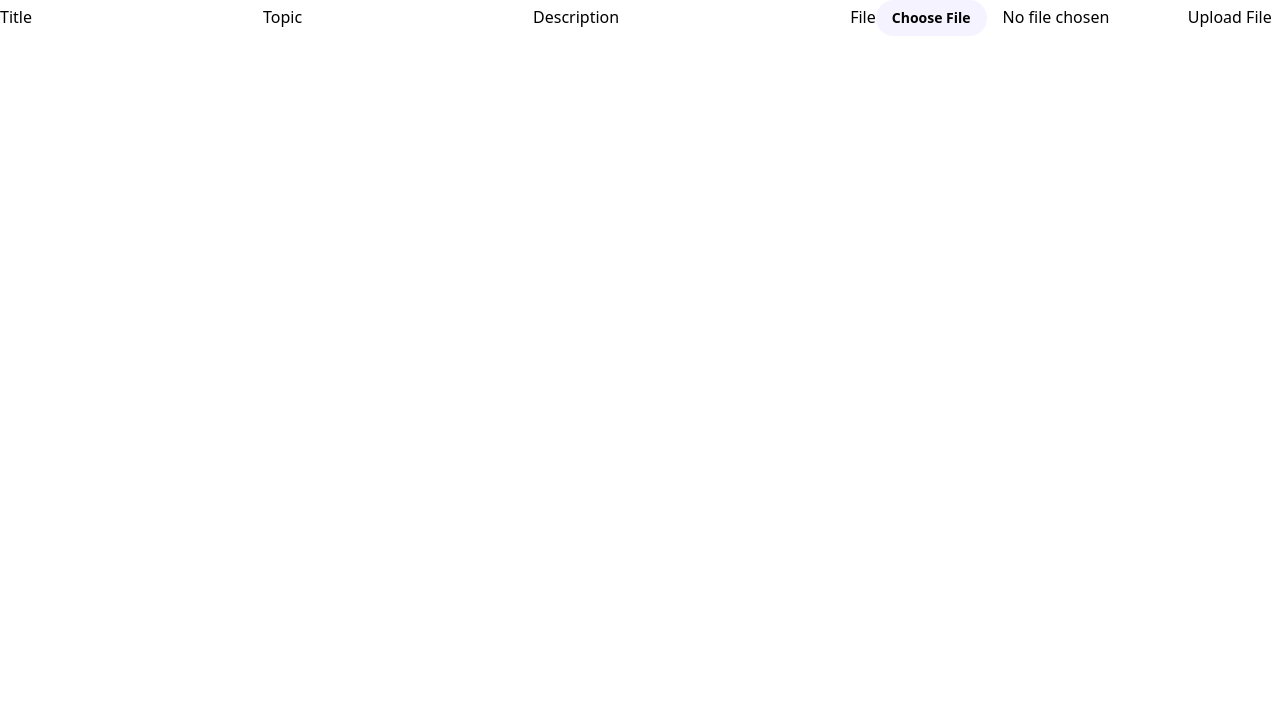
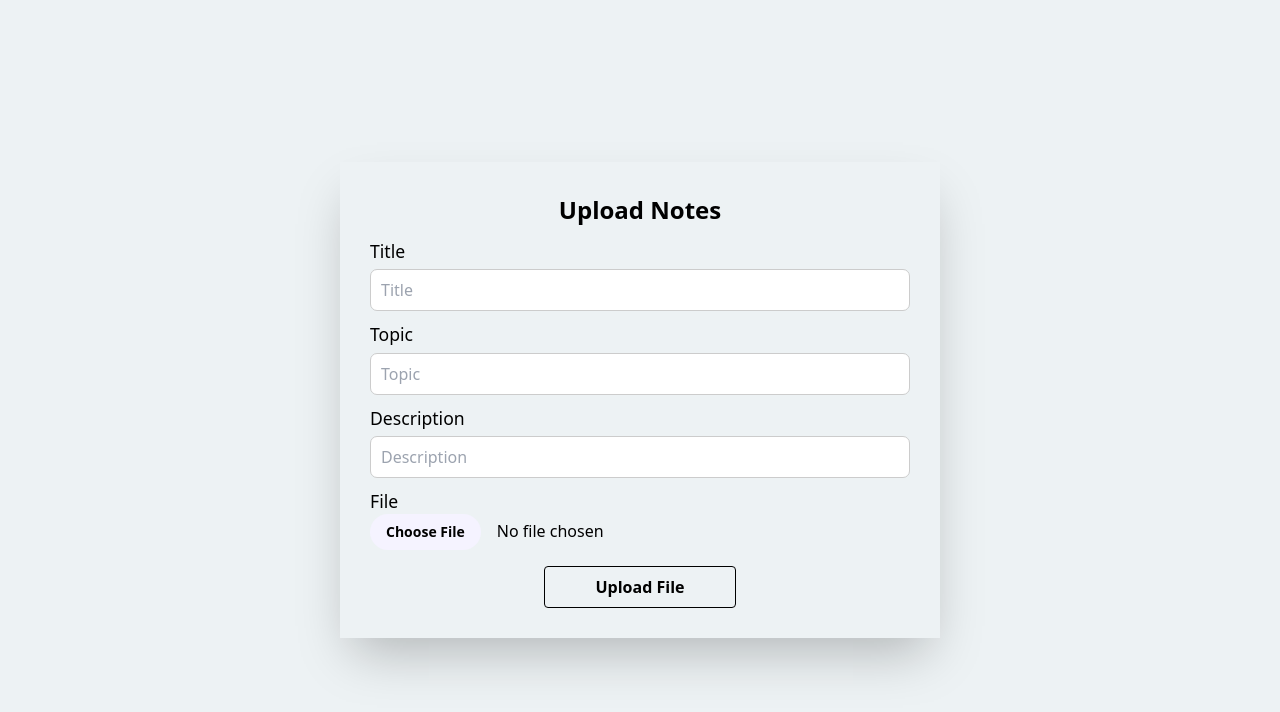
Before and after one commit to Tarun09102002/code-crusaders, a React (Create React App) app: page /uploadNotes in a window 1280 px wide. Shown: the top 712 px of the page. Built offline with nearby package versions, Linux system fonts and the light colour scheme.

Commit message:
added notes ui

```diff
--- /dev/null
+++ b/src/pages/UploadNotes.css
@@ -0,0 +1,59 @@
+/* body {
+  background: #edf2f4;
+  display: flex;
+  align-items: center;
+  justify-items: center;
+  justify-content: center;
+  min-height: 100vh;
+} */
+
+.bodyContainer {
+  background: #edf2f4;
+  display: flex;
+  align-items: center;
+  justify-items: center;
+  justify-content: center;
+  min-height: 100vh;
+}
+.uploadContainer {
+  width: 600px;
+  padding: 30px;
+  box-shadow: rgba(0, 0, 0, 0.25) 0px 25px 50px -12px;
+  /* background-color: #f1faee; */
+}
+
+.input-container {
+  display: flex;
+  flex-direction: column;
+  margin-bottom: 10px;
+}
+label {
+  font-size: 1.1rem;
+}
+
+.title {
+  font-size: 1.5rem;
+  font-weight: bold;
+  justify-content: center;
+  text-align: center;
+  margin-bottom: 10px;
+}
+.input-container input {
+  margin-top: 5px;
+  height: 40px;
+  padding: 20px 10px;
+  /* padding: 5px; */
+  border: 1px solid #ccc;
+  border-radius: 7px;
+  /* text-align: center; */
+}
+
+.buttonClass {
+  text-align: center;
+}
+
+.formClass {
+  display: flex;
+  flex-direction: column;
+  /* background-color: #a8dadc; */
+}
--- a/src/pages/UploadNotes.js
+++ b/src/pages/UploadNotes.js
@@ -1,6 +1,7 @@
 import React from "react";
 import { useState, useRef } from "react";
 import axios from "axios";
+import "./UploadNotes.css";
 
 const UploadNotes = () => {
   const [fileUpload, setFileUploader] = useState(null);
@@ -35,16 +36,32 @@ const UploadNotes = () => {
   };
 
   return (
-    <div>
-      <form onSubmit={(event) => formHandler(event)}>
+    <div className="bodyContainer">
+      <div className="uploadContainer">
+        <h1 className="title">Upload Notes</h1>
+        <form
+          onSubmit={(event) => formHandler(event)}
+          className="formClass flex"
+        >
+          <div className="input-container">
             <label>Title</label>
-        <input type="text" ref={title} id="name" />
+            <input type="text" ref={title} id="name" placeholder="Title" />
+          </div>
 
+          <div className="input-container">
             <label>Topic</label>
-        <input type="text" ref={topic} id="Topic" />
+            <input type="text" ref={topic} id="Topic" placeholder="Topic" />
+          </div>
 
+          <div className="input-container">
             <label>Description</label>
-        <input type="text" ref={description} id="description" />
+            <input
+              type="text"
+              ref={description}
+              id="description"
+              placeholder="Description"
+            />
+          </div>
 
           <label>File</label>
           <input
@@ -58,8 +75,16 @@ const UploadNotes = () => {
             file:bg-violet-50
             hover:file:bg-violet-100"
           ></input>
-        <button type="submit">Upload File</button>
+          <div className="buttonClass">
+            <button
+              type="submit"
+              class="bg-transparent w-48 hover:bg-black text-black font-semibold hover:text-white py-2 px-4 border border-black hover:border-transparent rounded mt-4"
+            >
+              Upload File
+            </button>
+          </div>
         </form>
+      </div>
     </div>
   );
 };
```
Lines whose indentation alone changed are shown as unchanged.
